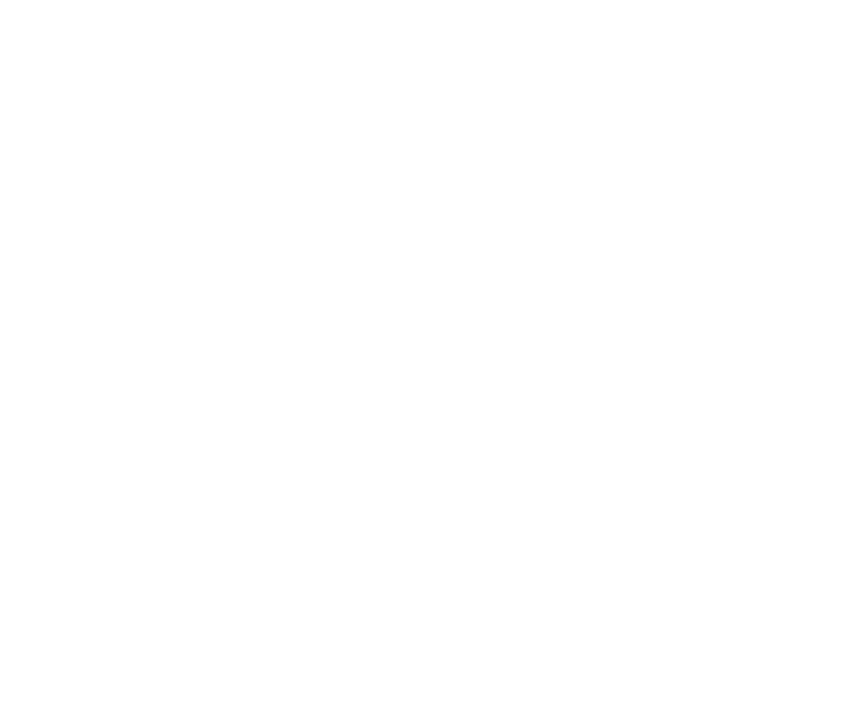
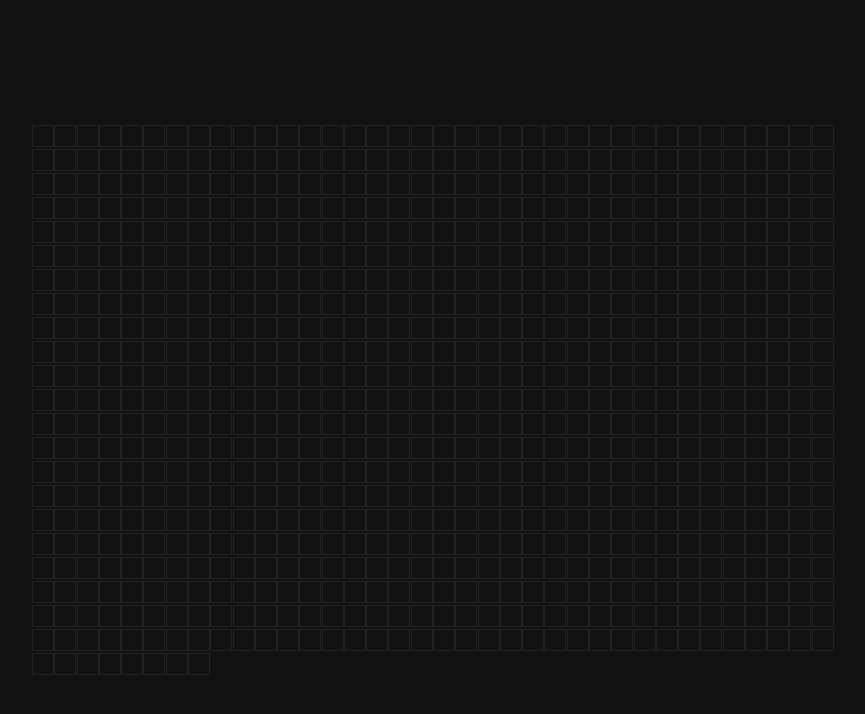
Before and after one commit to acciojob/Color-board-Lucky-light-1729, a website: page main.html in a window 1280 px wide. Shown: the whole page, without its empty margins (208-1073 px from the left). Drawn offline with Linux system fonts and the light colour scheme.

Commit message:
created a submission

```diff
--- a/main.html
+++ b/main.html
@@ -7,8 +7,8 @@
 </head>
 
 <body>
-	<!-- the entire body must be written by student -->
-    <script type="text/javascript" src="./script.js">
+	<div class="container"></div>
+	<script type="text/javascript" src="./script.js">
 </script>
 
 </body>
--- a/script.js
+++ b/script.js
@@ -1 +1,28 @@
-//your JS code here. If required.
+const container = document.querySelector('.container');
+const SQUARES = 800;
+
+for (let i = 0; i < SQUARES; i++) {
+  const square = document.createElement('div');
+  square.classList.add('square');
+
+  square.addEventListener('mouseenter', () => {
+    setColor(square);
+    setTimeout(() => removeColor(square), 1000); // remove after 1s
+  });
+
+  container.appendChild(square);
+}
+
+function setColor(element) {
+  const color = getRandomColor();
+  element.style.backgroundColor = color;
+}
+
+function removeColor(element) {
+  element.style.backgroundColor = 'transparent';
+}
+
+function getRandomColor() {
+  const colors = ['#e74c3c', '#8e44ad', '#3498db', '#2ecc71', '#f1c40f', '#e67e22'];
+  return colors[Math.floor(Math.random() * colors.length)];
+}
--- a/styles.css
+++ b/styles.css
@@ -1 +1,24 @@
-/*  your css code here. If applicable */
+body {
+  margin: 0;
+  background-color: #111;
+  display: flex;
+  justify-content: center;
+  align-items: center;
+  min-height: 100vh;
+}
+
+.container {
+  display: grid;
+  grid-template-columns: repeat(auto-fill, minmax(20px, 1fr));
+  width: 800px;
+  max-width: 90vw;
+  grid-gap: 2px;
+}
+
+.square {
+  width: 20px;
+  height: 20px;
+  background-color: transparent;
+  border: 1px solid #222;
+  transition: background-color 1s ease;
+}
```
